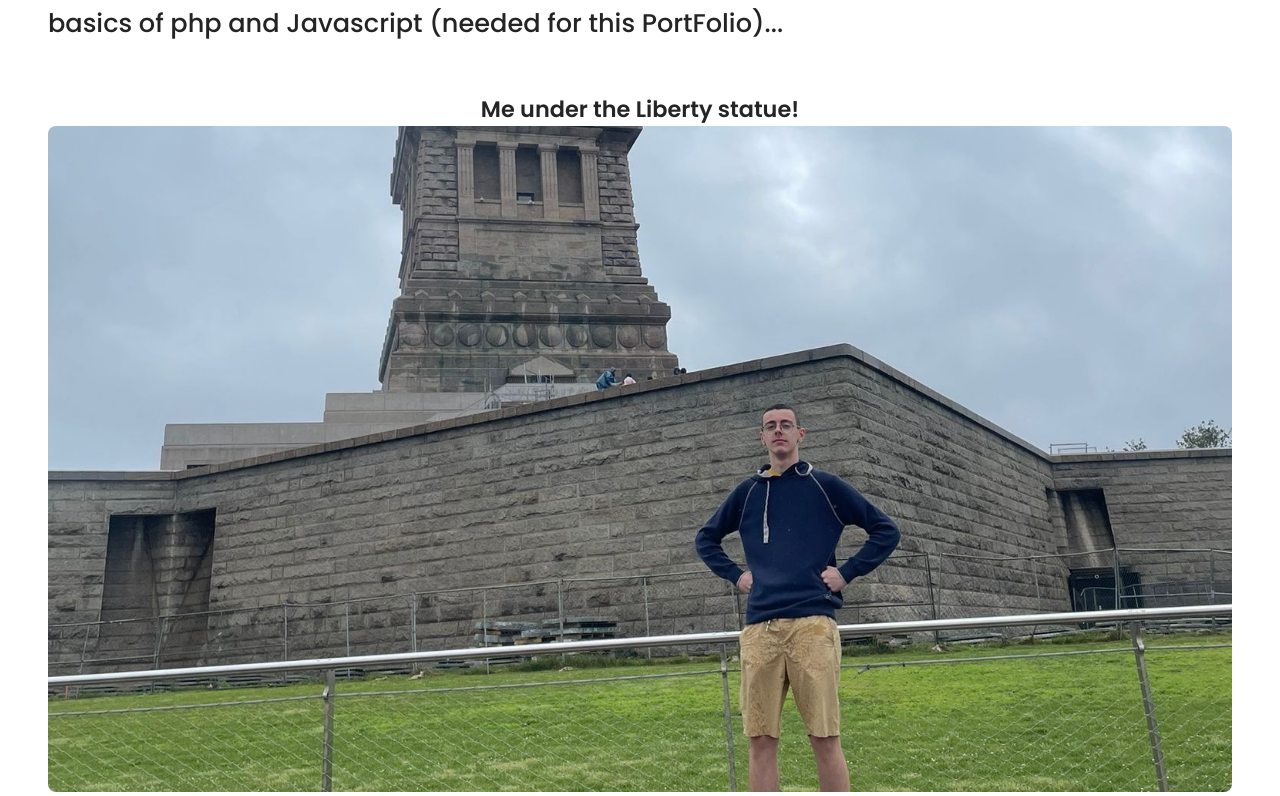
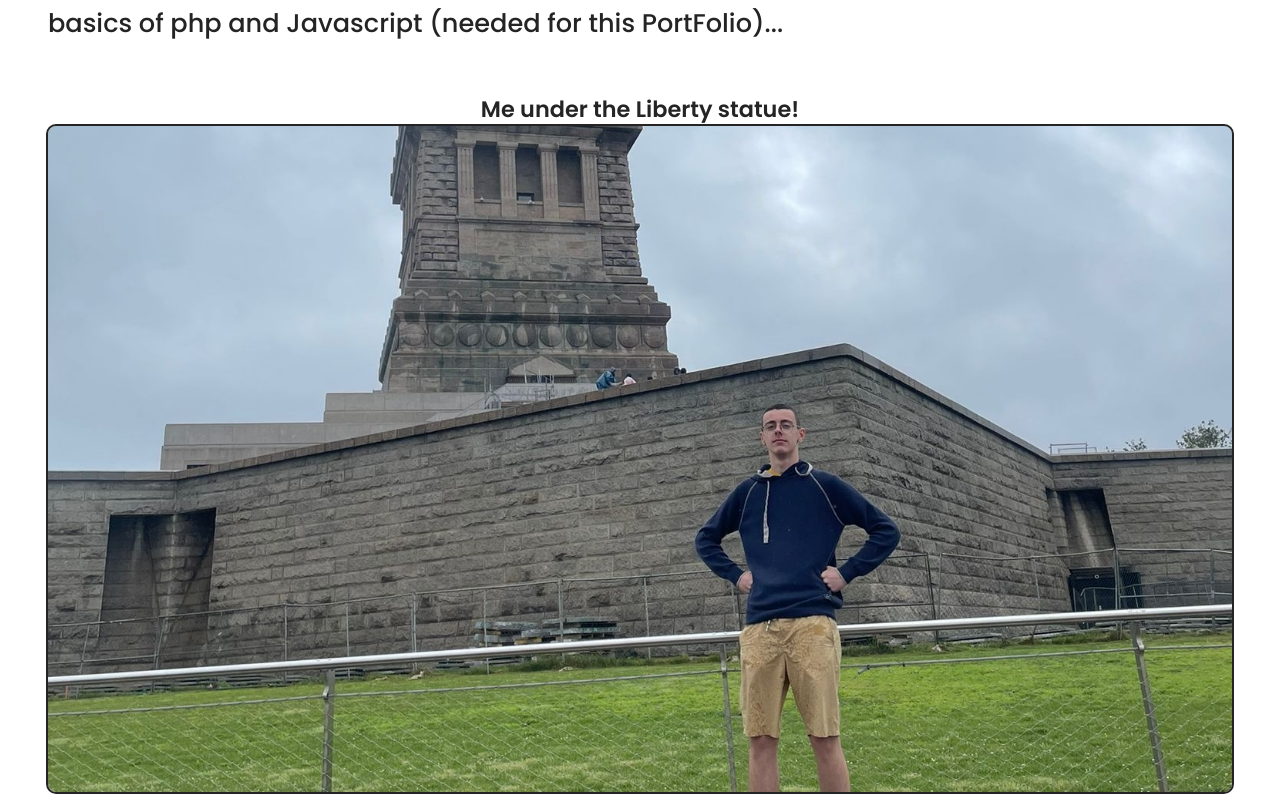
Before and after one commit to GabOnTrash/GabOnTrash.github.io, a React (Vite) app: page / in a window 1280 px wide. Shown: the part 1364-2160 px from the top of the page. Built offline with nearby package versions, Linux system fonts and the light colour scheme.

Commit message:
outlines

```diff
--- a/src/About/Carousel/carousel.css
+++ b/src/About/Carousel/carousel.css
@@ -58,7 +58,8 @@
 }
 .arrow
 {
-    scale: 0.7;
+    width: 100%;
+    scale: 0.9;
 }
 #front
 {
@@ -72,7 +73,7 @@
     border-top-left-radius: 0;
     left: 0;
 }
-#imageContainer img
+#imageContainer #gallery
 {
     display: block;
     width: 100%;
@@ -80,6 +81,11 @@
     aspect-ratio: 16/9;
     border-radius: 8px;
     transition: 0.3s;
+}
+#imageContainer #gallery, #front, #back
+{
+    outline: 2px solid var(--soft-dark);
+    outline-offset: 0px;
 }
 
 @media screen and (max-width: 1600px)
```
